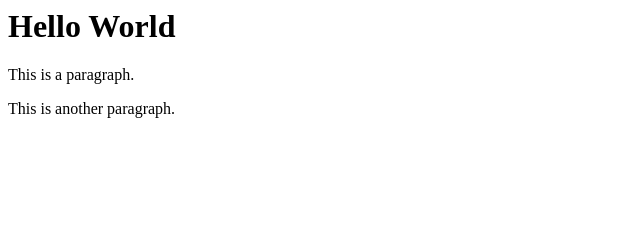
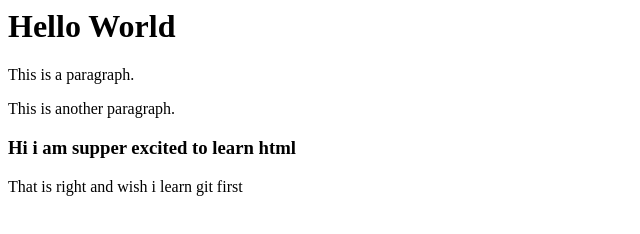
Before and after one commit to ibrahim-nazari/dogit, a plain HTML site: page index.html in a window 1280 px wide. Shown: the whole page, without its empty margins (0-640 px from the left). Drawn offline with Linux system fonts and the light colour scheme.

Commit message:
a definition added

```diff
--- a/index.html
+++ b/index.html
@@ -4,5 +4,7 @@
     <h1>Hello World</h1>
     <p>This is a paragraph.</p>
     <p>This is another paragraph.</p>
+    <h3>Hi i am supper excited to learn html</h3>
+    <p>That is right and wish i learn git first</p>
   </body>
 </html>
```
